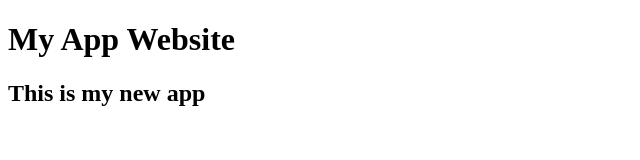
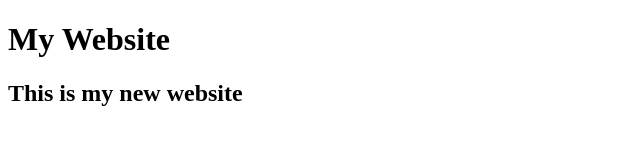
Before and after one commit to bernardocm10/gitvscode, a plain HTML site: page index.html in a window 1280 px wide. Shown: the whole page, without its empty margins (0-640 px from the left). Drawn offline with Linux system fonts and the light colour scheme.

Commit message:
troquei app por website

```diff
--- a/index.html
+++ b/index.html
@@ -6,7 +6,7 @@
     <title>My App</title>
 </head>
 <body>
-    <h1>My App Website</h1>
-    <h2>This is my new app</h2>
+    <h1>My Website</h1>
+    <h2>This is my new website</h2>
 </body>
 </html>
```
